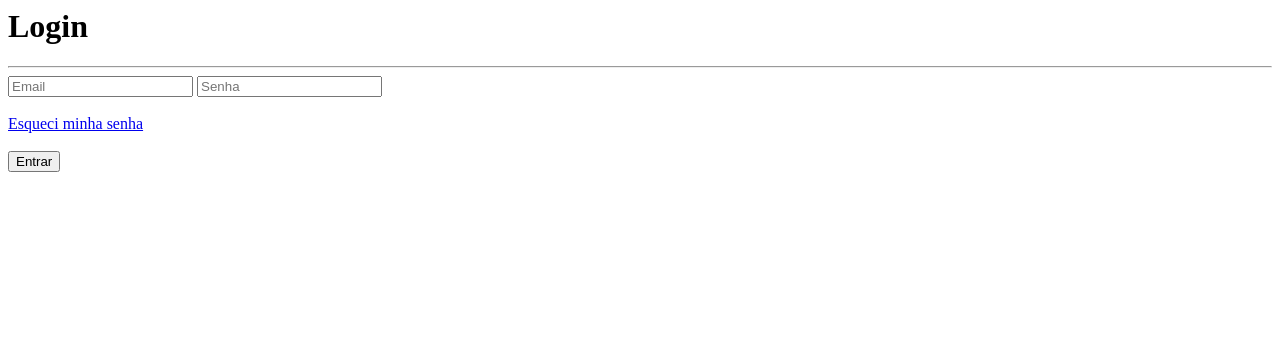
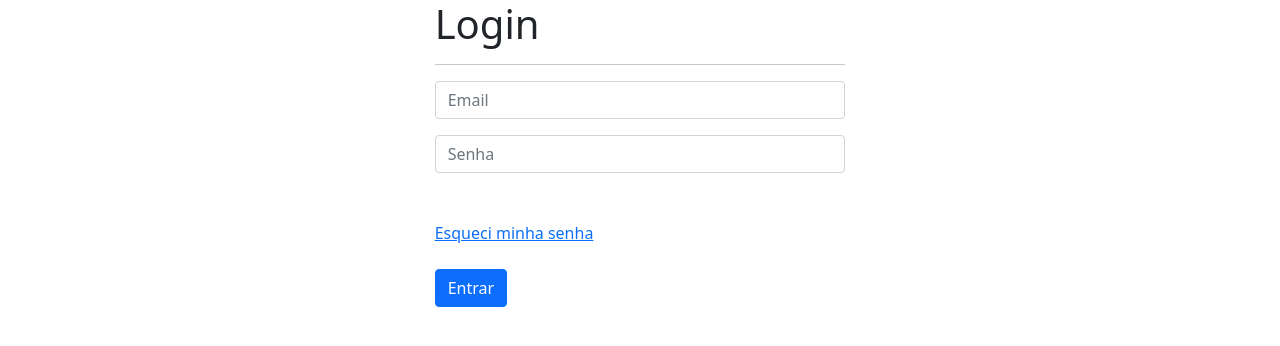
Before and after one commit to Lorenamelloo/lorenamelloo.github.io, a plain HTML site: page login.html in a window 1280 px wide. Drawn offline with nearby package versions, Linux system fonts and the light colour scheme.

Commit message:
Adicionei link e atualizações de estilos

```diff
--- a/login.html
+++ b/login.html
@@ -1,13 +1,19 @@
-<h1>Login</h1>
+<link href="https://cdn.jsdelivr.net/npm/bootstrap@5.0.2/dist/css/bootstrap.min.css" rel="stylesheet" integrity="sha384-EVSTQN3/azprG1Anm3QDgpJLIm9Nao0Yz1ztcQTwFspd3yD65VohhpuuCOmLASjC" crossorigin="anonymous">
+
+<section class="row">
+  <div class="col-md-4 offset-4">
+    <h1 class="display-">Login</h1>
     <hr>
 
     <form>
-  <input placeholder="Email">
-  <input placeholder="Senha">
+      <input class="form-control" placeholder="Email">
+      <input class="form-control mt-3" placeholder="Senha">
 
       <br><br>
       <a href="#">Esqueci minha senha</a>
 
       <br><br>
-  <button>Entrar</button>
+      <button class="btn btn-primary">Entrar</button>
     </form>
+  </div>
+</section>
```
Lines whose indentation alone changed are shown as unchanged.
